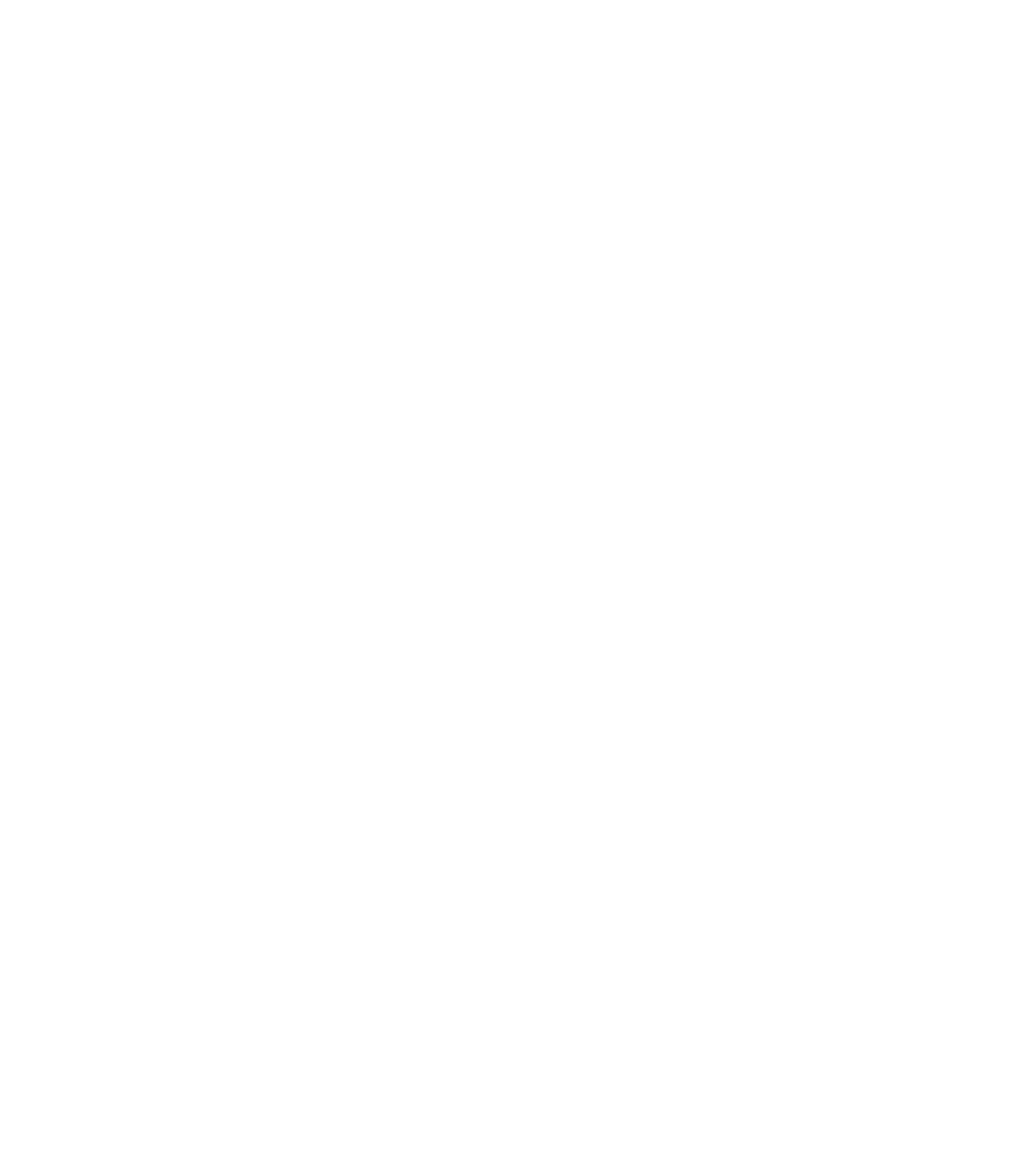
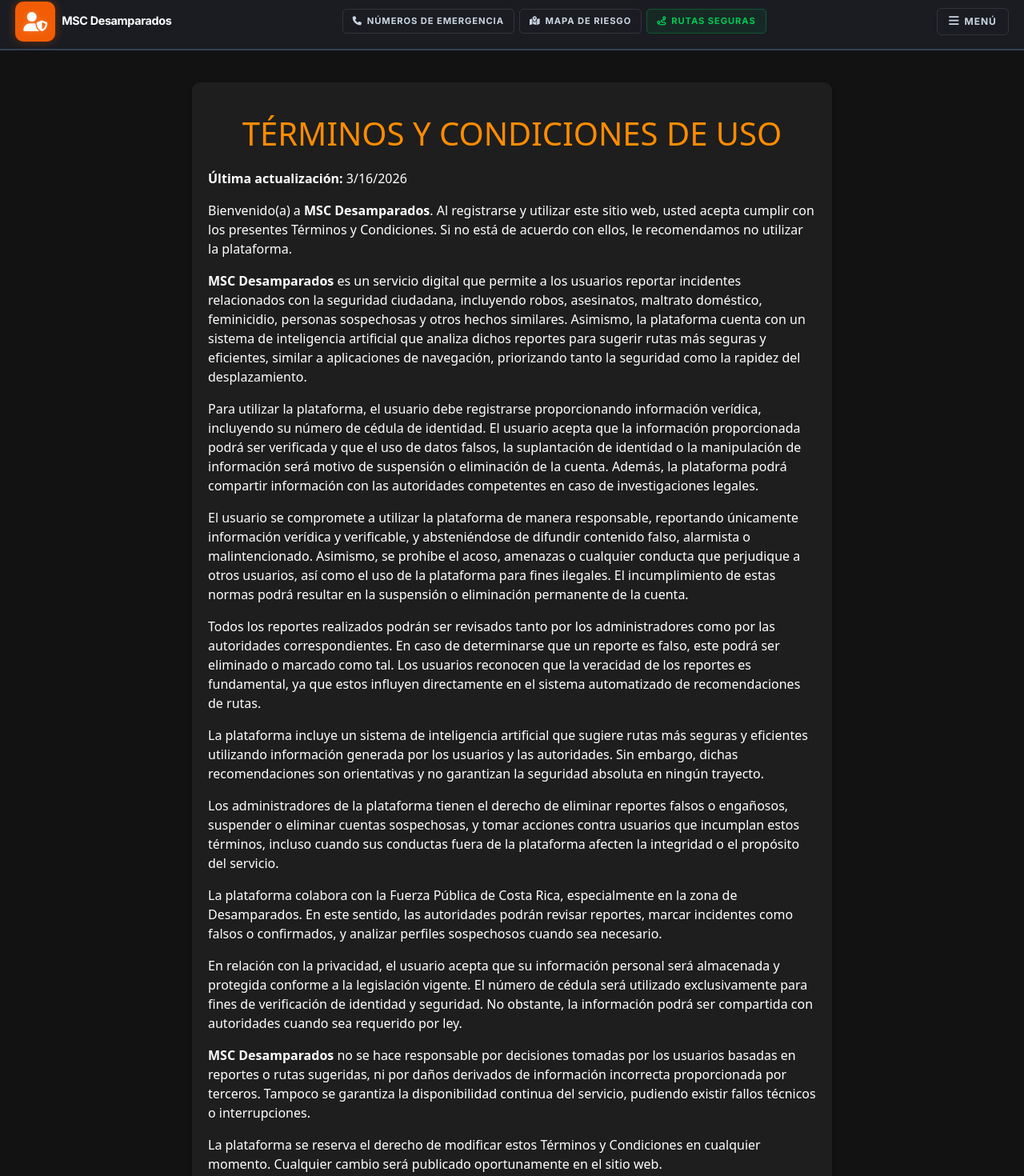
Before and after one commit to JoaquinCR-hue/MSC_Desamparados, a React (Vite) app in the folder msc/: page /terminos in a window 1280 px wide. Before the commit this address had no page. Shown: the part 8-1478 px from the top of the page at 80% size. Before the commit the page ends 800 px from the top, so only its background shows below. Built offline with nearby package versions, Linux system fonts and the light colour scheme.

Commit message:
actualizacion a terminos y condiciones

```diff
--- a/msc/db.json
+++ b/msc/db.json
@@ -35,6 +35,15 @@
       "telefono": "88888888",
       "role": "ciudadano",
       "cedula": "123456789"
+    },
+    {
+      "id": "d3bb",
+      "email": "alejandronicmen@gmail.com",
+      "pass": "mmmmmm1",
+      "nombre": "ALEJANDRO ANTONIO NICARAGUA MENDOZA",
+      "telefono": "88888888",
+      "role": "ciudadano",
+      "cedula": "119640798"
     }
   ],
   "reportes": [
--- a/msc/src/components/RegistroForm.jsx
+++ b/msc/src/components/RegistroForm.jsx
@@ -1,5 +1,5 @@
 import React, { useState, useEffect } from 'react';
-import { useNavigate } from 'react-router-dom';
+import { useNavigate, Link } from 'react-router-dom';
 import ServiceUsuarios from '../services/ServiceUsuarios';
 import Swal from 'sweetalert2';
 import AuthLayout from './shared/AuthLayout';
@@ -22,6 +22,7 @@
   const [isSearching, setIsSearching] = useState(false);
   const [errors, setErrors] = useState({});
   const [nombreOficial, setNombreOficial] = useState("");
+  const [aceptaTerminos, setAceptaTerminos] = useState(false);
   const navigate = useNavigate();
 
   const togglePassword = () => {
@@ -125,6 +126,7 @@
     if (!emailRegex.test(correoUsuario)) newErrors.email = "Ingrese un correo electrónico válido";
     if (contra.length < 6) newErrors.contra = "La contraseña debe tener al menos 6 caracteres";
     if (contra !== confirmarContra) newErrors.confirmarContra = "Las contraseñas no coinciden";
+    if (!aceptaTerminos) newErrors.terminos = "Debe aceptar los términos y condiciones";
 
     setErrors(newErrors);
     return { isValid: Object.keys(newErrors).length === 0, newErrors };
@@ -240,6 +242,22 @@
           error={errors.confirmarContra}
         />
 
+        <div style={{ margin: "15px 0", display: "flex", flexDirection: "column", alignItems: "center", gap: "10px" }}>
+          <label style={{ color: "#fff", display: "flex", alignItems: "center", gap: "8px", fontSize: "0.9rem", cursor: "pointer" }}>
+            <input
+              type="checkbox"
+              checked={aceptaTerminos}
+              onChange={(e) => setAceptaTerminos(e.target.checked)}
+              style={{ width: "16px", height: "16px", cursor: "pointer" }}
+            />
+            Acepto los términos y condiciones
+          </label>
+          <Link to="/terminos" target="_blank" rel="noopener noreferrer" style={{ color: "#ff8c00", textDecoration: "underline", fontSize: "0.85rem" }}>
+            Ver términos y condiciones
+          </Link>
+          {errors.terminos && <span style={{ color: "#ff4d4d", fontSize: "0.8rem", marginTop: "5px" }}>{errors.terminos}</span>}
+        </div>
+
         <AuthButton text="CREAR CUENTA" className="btn-registro" />
       </form>
 
--- /dev/null
+++ b/msc/src/components/TerminosContent.jsx
@@ -0,0 +1,36 @@
+import React from 'react';
+
+function TerminosContent() {
+  return (
+    <div style={{ padding: '40px 20px', maxWidth: '800px', margin: '40px auto', backgroundColor: '#1e1e1e', borderRadius: '10px', boxShadow: '0 4px 6px rgba(0,0,0,0.3)', flex: 1 }}>
+      <h1 style={{ textAlign: 'center', marginBottom: '20px', color: '#ff8c00' }}>TÉRMINOS Y CONDICIONES DE USO</h1>
+      <p><strong>Última actualización:</strong> {(new Date()).toLocaleDateString()}</p>
+
+      <p>Bienvenido(a) a <strong>MSC Desamparados</strong>. Al registrarse y utilizar este sitio web, usted acepta cumplir con los presentes Términos y Condiciones. Si no está de acuerdo con ellos, le recomendamos no utilizar la plataforma.</p>
+
+      <p><strong>MSC Desamparados</strong> es un servicio digital que permite a los usuarios reportar incidentes relacionados con la seguridad ciudadana, incluyendo robos, asesinatos, maltrato doméstico, feminicidio, personas sospechosas y otros hechos similares. Asimismo, la plataforma cuenta con un sistema de inteligencia artificial que analiza dichos reportes para sugerir rutas más seguras y eficientes, similar a aplicaciones de navegación, priorizando tanto la seguridad como la rapidez del desplazamiento.</p>
+
+      <p>Para utilizar la plataforma, el usuario debe registrarse proporcionando información verídica, incluyendo su número de cédula de identidad. El usuario acepta que la información proporcionada podrá ser verificada y que el uso de datos falsos, la suplantación de identidad o la manipulación de información será motivo de suspensión o eliminación de la cuenta. Además, la plataforma podrá compartir información con las autoridades competentes en caso de investigaciones legales.</p>
+
+      <p>El usuario se compromete a utilizar la plataforma de manera responsable, reportando únicamente información verídica y verificable, y absteniéndose de difundir contenido falso, alarmista o malintencionado. Asimismo, se prohíbe el acoso, amenazas o cualquier conducta que perjudique a otros usuarios, así como el uso de la plataforma para fines ilegales. El incumplimiento de estas normas podrá resultar en la suspensión o eliminación permanente de la cuenta.</p>
+
+      <p>Todos los reportes realizados podrán ser revisados tanto por los administradores como por las autoridades correspondientes. En caso de determinarse que un reporte es falso, este podrá ser eliminado o marcado como tal. Los usuarios reconocen que la veracidad de los reportes es fundamental, ya que estos influyen directamente en el sistema automatizado de recomendaciones de rutas.</p>
+
+      <p>La plataforma incluye un sistema de inteligencia artificial que sugiere rutas más seguras y eficientes utilizando información generada por los usuarios y las autoridades. Sin embargo, dichas recomendaciones son orientativas y no garantizan la seguridad absoluta en ningún trayecto.</p>
+
+      <p>Los administradores de la plataforma tienen el derecho de eliminar reportes falsos o engañosos, suspender o eliminar cuentas sospechosas, y tomar acciones contra usuarios que incumplan estos términos, incluso cuando sus conductas fuera de la plataforma afecten la integridad o el propósito del servicio.</p>
+
+      <p>La plataforma colabora con la Fuerza Pública de Costa Rica, especialmente en la zona de Desamparados. En este sentido, las autoridades podrán revisar reportes, marcar incidentes como falsos o confirmados, y analizar perfiles sospechosos cuando sea necesario.</p>
+
+      <p>En relación con la privacidad, el usuario acepta que su información personal será almacenada y protegida conforme a la legislación vigente. El número de cédula será utilizado exclusivamente para fines de verificación de identidad y seguridad. No obstante, la información podrá ser compartida con autoridades cuando sea requerido por ley.</p>
+
+      <p><strong>MSC Desamparados</strong> no se hace responsable por decisiones tomadas por los usuarios basadas en reportes o rutas sugeridas, ni por daños derivados de información incorrecta proporcionada por terceros. Tampoco se garantiza la disponibilidad continua del servicio, pudiendo existir fallos técnicos o interrupciones.</p>
+
+      <p>La plataforma se reserva el derecho de modificar estos Términos y Condiciones en cualquier momento. Cualquier cambio será publicado oportunamente en el sitio web.</p>
+
+      <p style={{ marginTop: '30px', fontWeight: 'bold' }}>Al registrarse en la plataforma, el usuario declara haber leído, comprendido y aceptado en su totalidad estos Términos y Condiciones.</p>
+    </div>
+  );
+}
+
+export default TerminosContent;
--- /dev/null
+++ b/msc/src/pages/TerminosCondiciones.jsx
@@ -0,0 +1,16 @@
+import React from 'react';
+import Navbar from '../components/Navbar';
+import Footer from '../components/Footer';
+import TerminosContent from '../components/TerminosContent';
+
+function TerminosCondiciones() {
+  return (
+    <div style={{ display: 'flex', flexDirection: 'column', minHeight: '100vh', backgroundColor: '#121212', color: '#ffffff' }}>
+      <Navbar />
+      <TerminosContent />
+      <Footer />
+    </div>
+  );
+}
+
+export default TerminosCondiciones;
--- a/msc/src/routes/Routing.jsx
+++ b/msc/src/routes/Routing.jsx
@@ -12,6 +12,7 @@
 import Estadisticas from '../pages/Estadisticas';
 import MapaRiesgo from '../pages/MapaRiesgo';
 import RutasSeguras from '../pages/RutasSeguras';
+import TerminosCondiciones from '../pages/TerminosCondiciones';
 
 const ProtectedRoute = ({ children }) => {
   const user = localStorage.getItem('user');
@@ -49,6 +50,7 @@
             <Route path="/estadisticas" element={<AdminRoute><Estadisticas /></AdminRoute>} />
             <Route path="/mapa-riesgo" element={<MapaRiesgo />} />
             <Route path="/rutas-seguras" element={<ProtectedRoute><RutasSeguras /></ProtectedRoute>} />
+            <Route path="/terminos" element={<TerminosCondiciones />} />
         </Routes>
     </Router>
     )
```
